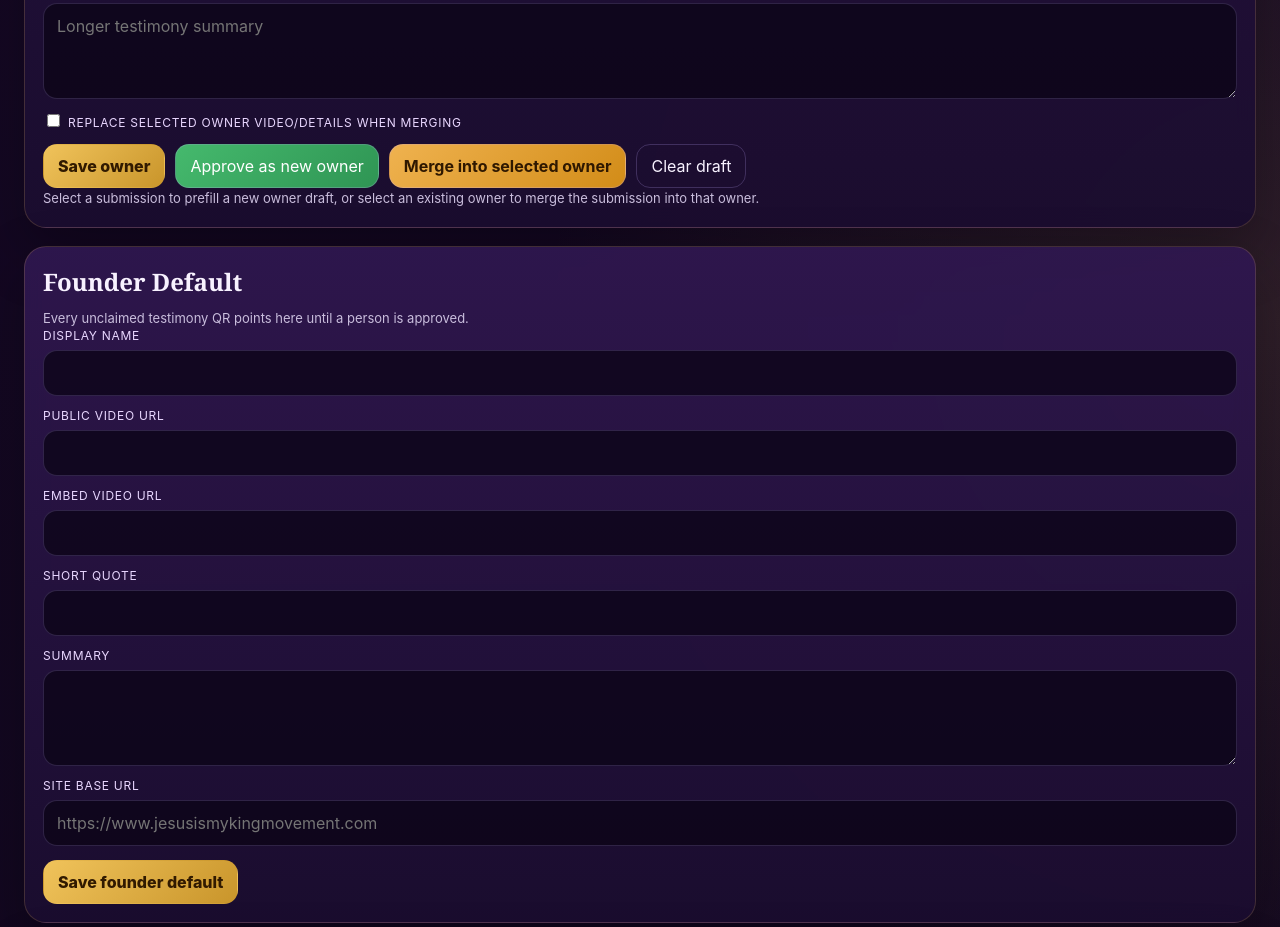
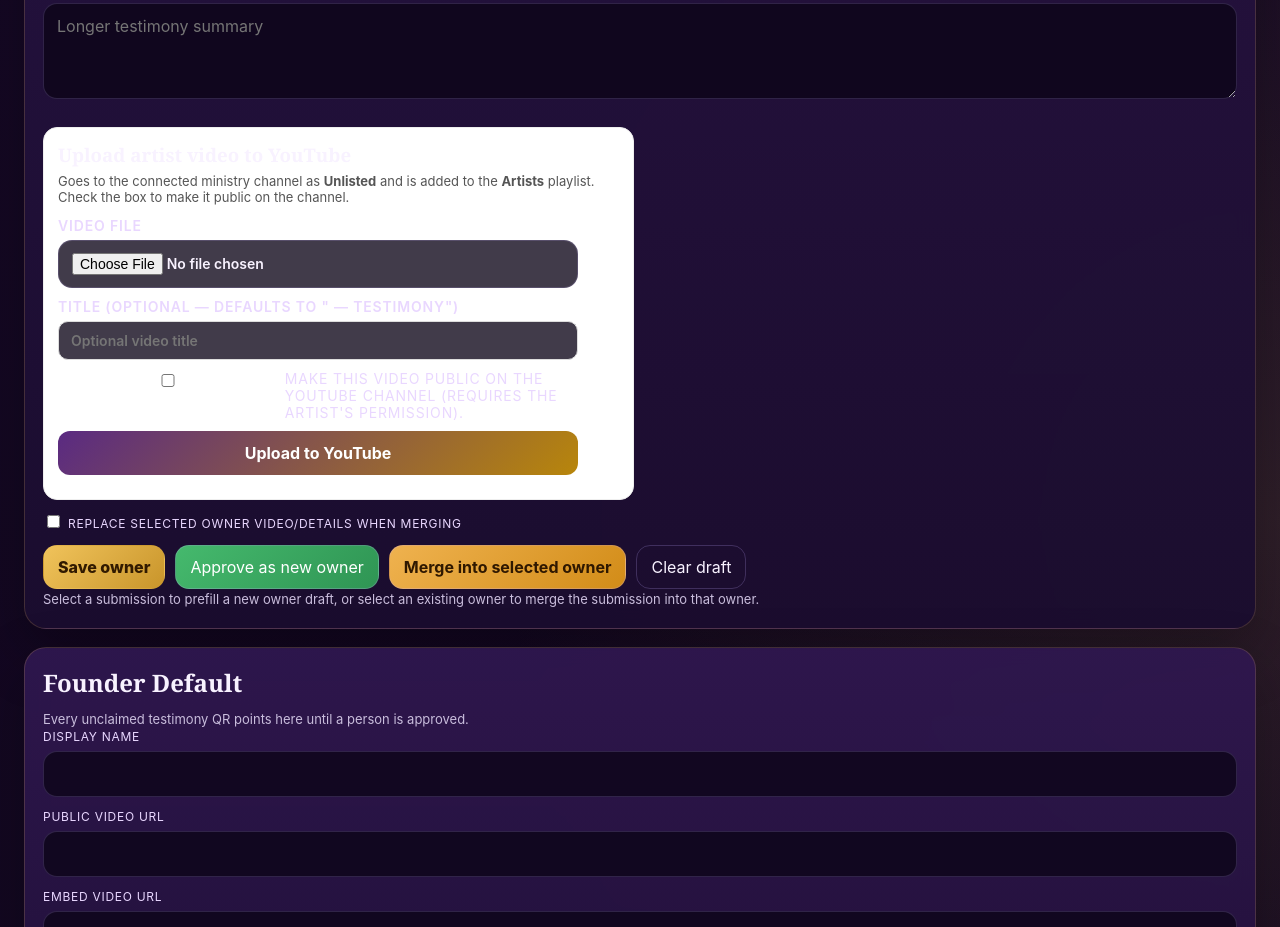
Before and after one commit to cdszoke-coder/jimk-backend, a website: page public/admin.html in a window 1280 px wide. Shown: the part 2478-3405 px from the top of the page. Drawn offline with Linux system fonts and the light colour scheme; no server answers.

Commit message:
Update admin.html

```diff
--- a/public/admin.html
+++ b/public/admin.html
@@ -463,6 +463,43 @@
           <div class="field full"><label>Embed video URL</label><input id="ownerEmbedVideoUrl" type="url" placeholder="https://www.youtube.com/embed/..." /></div>
           <div class="field full"><label>Short quote</label><input id="ownerShortQuote" type="text" placeholder="One short line for previews" /></div>
           <div class="field full"><label>Summary</label><textarea id="ownerSummary" placeholder="Longer testimony summary"></textarea></div>
+          <div style="border:1px solid #eee;border-radius:14px;padding:14px;margin-top:16px;background:#fff">
+  <h3 style="margin:0 0 6px">Upload artist video to YouTube</h3>
+  <p style="margin:0 0 12px;color:#555;font-size:13px">
+    Goes to the connected ministry channel as <strong>Unlisted</strong> and is added to the <strong>Artists</strong> playlist. Check the box to make it public on the channel.
+  </p>
+
+  <div style="display:grid;gap:10px;grid-template-columns:1fr;max-width:520px">
+    <label style="font-weight:600;font-size:14px">
+      Video file
+      <input type="file" id="artistYtFile" accept="video/*" style="display:block;margin-top:6px" />
+    </label>
+
+    <label style="font-weight:600;font-size:14px">
+      Title (optional — defaults to "<artist name> — Testimony")
+      <input type="text" id="artistYtTitle" placeholder="Optional video title"
+             style="display:block;width:100%;padding:10px 12px;border:1px solid #ddd;border-radius:10px;margin-top:6px" />
+    </label>
+
+    <label style="display:flex;gap:8px;align-items:flex-start;font-size:14px">
+      <input type="checkbox" id="artistYtMakePublic" style="margin-top:4px" />
+      <span>Make this video public on the YouTube channel (requires the artist's permission).</span>
+    </label>
+
+    <button id="artistYtUploadBtn" type="button"
+      style="padding:12px 18px;border:none;border-radius:12px;background:linear-gradient(135deg,#5a2a82,#b8860b);color:#fff;font-weight:700;cursor:pointer">
+      Upload to YouTube
+    </button>
+
+    <div id="artistYtProgress" style="display:none;height:8px;background:#eee;border-radius:8px;overflow:hidden">
+      <div style="height:100%;width:0;background:#5a2a82;transition:width .2s"></div>
+    </div>
+
+    <div id="artistYtStatus" style="font-weight:600;font-size:14px"></div>
+  </div>
+</div>
+
+<script src="js/admin-artist-youtube.js"></script>
         </div>
         <div class="field" style="margin-top:12px">
           <label><input id="replaceOwnerVideoToggle" type="checkbox" style="width:auto;margin-right:8px" />Replace selected owner video/details when merging</label>
```
